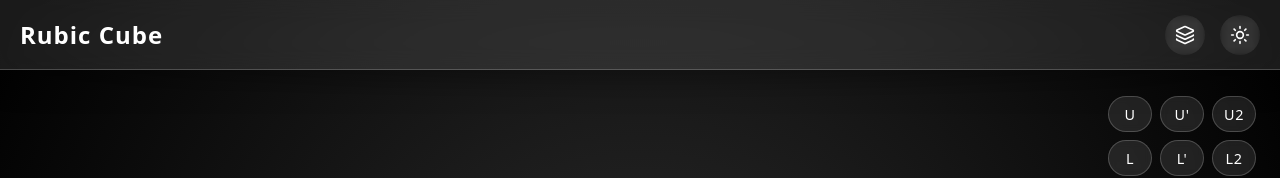
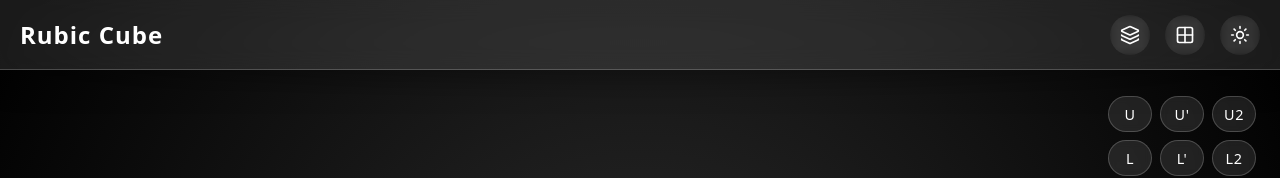
Before and after one commit to gkucmierz/rubic-cube, a Vue app: page / in a window 1280 px wide. Shown: the top 178 px of the page. Built offline with nearby package versions, Linux system fonts and the light colour scheme.

Commit message:
feat: cube transparency toggle

```diff
--- a/src/components/NavBar.vue
+++ b/src/components/NavBar.vue
@@ -1,9 +1,9 @@
 <script setup>
-import { Sun, Moon, Layers } from 'lucide-vue-next';
+import { Sun, Moon, Layers, Grid2x2 } from 'lucide-vue-next';
 import { ref, onMounted } from 'vue';
 import { useSettings } from '../composables/useSettings';
 
-const { showProjections, toggleProjections } = useSettings();
+const { showProjections, toggleProjections, isCubeTranslucent, toggleCubeTranslucent } = useSettings();
 const isDark = ref(true);
 
 const setTheme = (dark) => {
@@ -37,6 +37,16 @@ onMounted(() => {
       <!-- Projections Toggle -->
       <button class="btn-neon nav-btn icon-only" @click="toggleProjections" :title="showProjections ? 'Ukryj rzuty' : 'Pokaż rzuty'" :class="{ active: showProjections }">
         <Layers :size="20" />
+      </button>
+
+      <!-- Cube Opacity Toggle -->
+      <button
+        class="btn-neon nav-btn icon-only"
+        @click="toggleCubeTranslucent"
+        :title="isCubeTranslucent ? 'Wyłącz przezroczystość kostki' : 'Włącz przezroczystość kostki'"
+        :class="{ active: isCubeTranslucent }"
+      >
+        <Grid2x2 :size="20" />
       </button>
 
       <!-- Theme Toggle -->
--- a/src/components/renderers/SmartCube.vue
+++ b/src/components/renderers/SmartCube.vue
@@ -5,7 +5,7 @@ import { useSettings } from '../../composables/useSettings'
 import Line3D from '../common/Line3D.vue'
 
 const { cubies, initCube, rotateLayer, turn, FACES } = useCube()
-const { showProjections } = useSettings()
+const { showProjections, isCubeTranslucent } = useSettings()
 
 // --- Visual State ---
 const rx = ref(-25) // Initial View Rotation X
@@ -472,6 +472,7 @@ onUnmounted(() => {
           <div v-for="(color, face) in c.faces" :key="face"
                class="sticker"
                :class="[face, color]"
+               :style="{ opacity: isCubeTranslucent ? 0.5 : 1 }"
                :data-id="c.id"
                :data-face="face">
           </div>
--- a/src/composables/useSettings.js
+++ b/src/composables/useSettings.js
@@ -10,6 +10,16 @@ try {
 
 const showProjections = ref(initialShowProjections);
 
+let initialCubeTranslucent = false;
+try {
+  const stored = localStorage.getItem('cubeTranslucent');
+  if (stored !== null) {
+    initialCubeTranslucent = stored === 'true';
+  }
+} catch (e) {}
+
+const isCubeTranslucent = ref(initialCubeTranslucent);
+
 export function useSettings() {
   const toggleProjections = () => {
     showProjections.value = !showProjections.value;
@@ -18,8 +28,17 @@ export function useSettings() {
     } catch (e) {}
   };
 
+  const toggleCubeTranslucent = () => {
+    isCubeTranslucent.value = !isCubeTranslucent.value;
+    try {
+      localStorage.setItem('cubeTranslucent', String(isCubeTranslucent.value));
+    } catch (e) {}
+  };
+
   return {
     showProjections,
-    toggleProjections
+    toggleProjections,
+    isCubeTranslucent,
+    toggleCubeTranslucent
   };
 }
```
